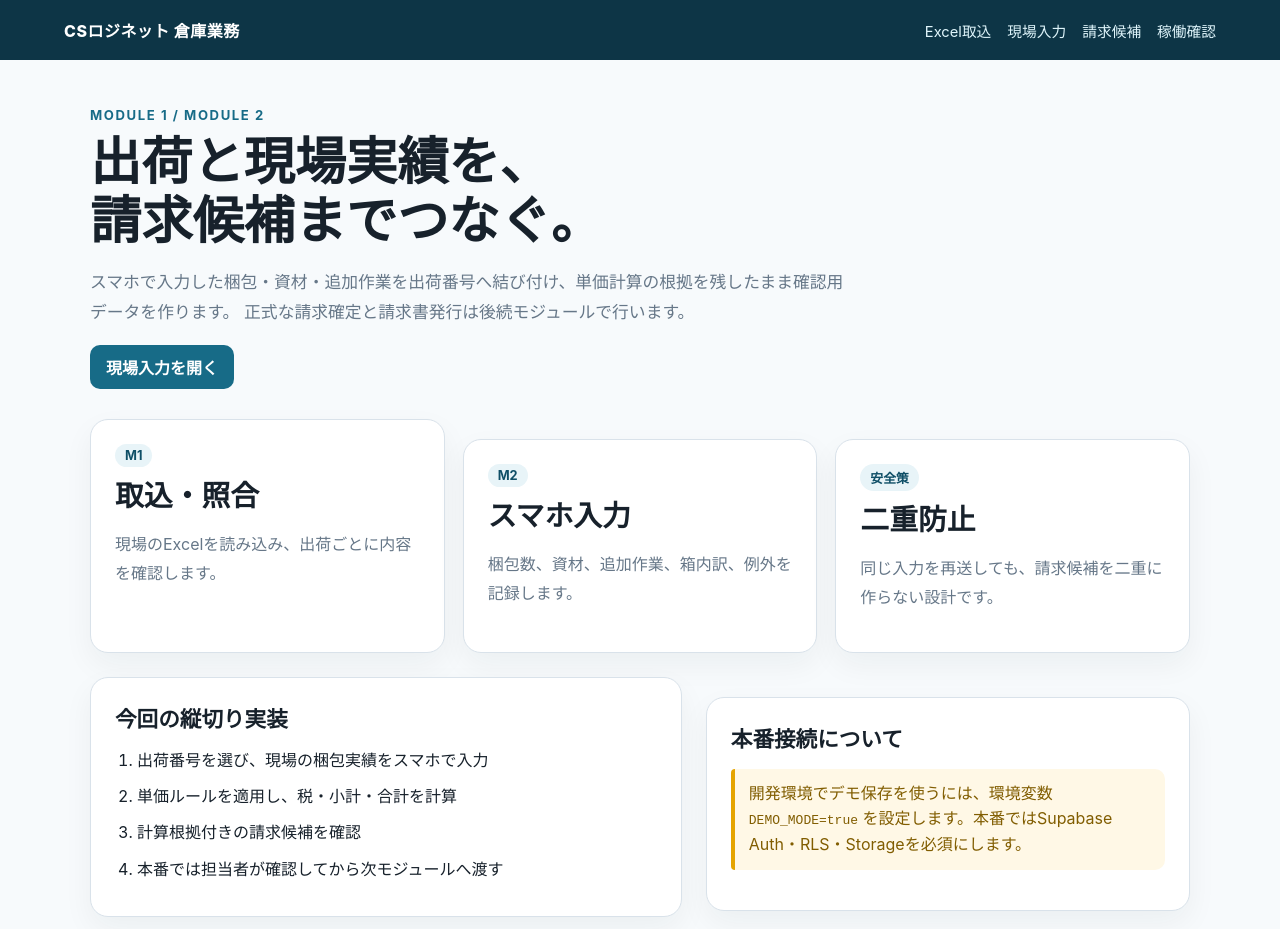
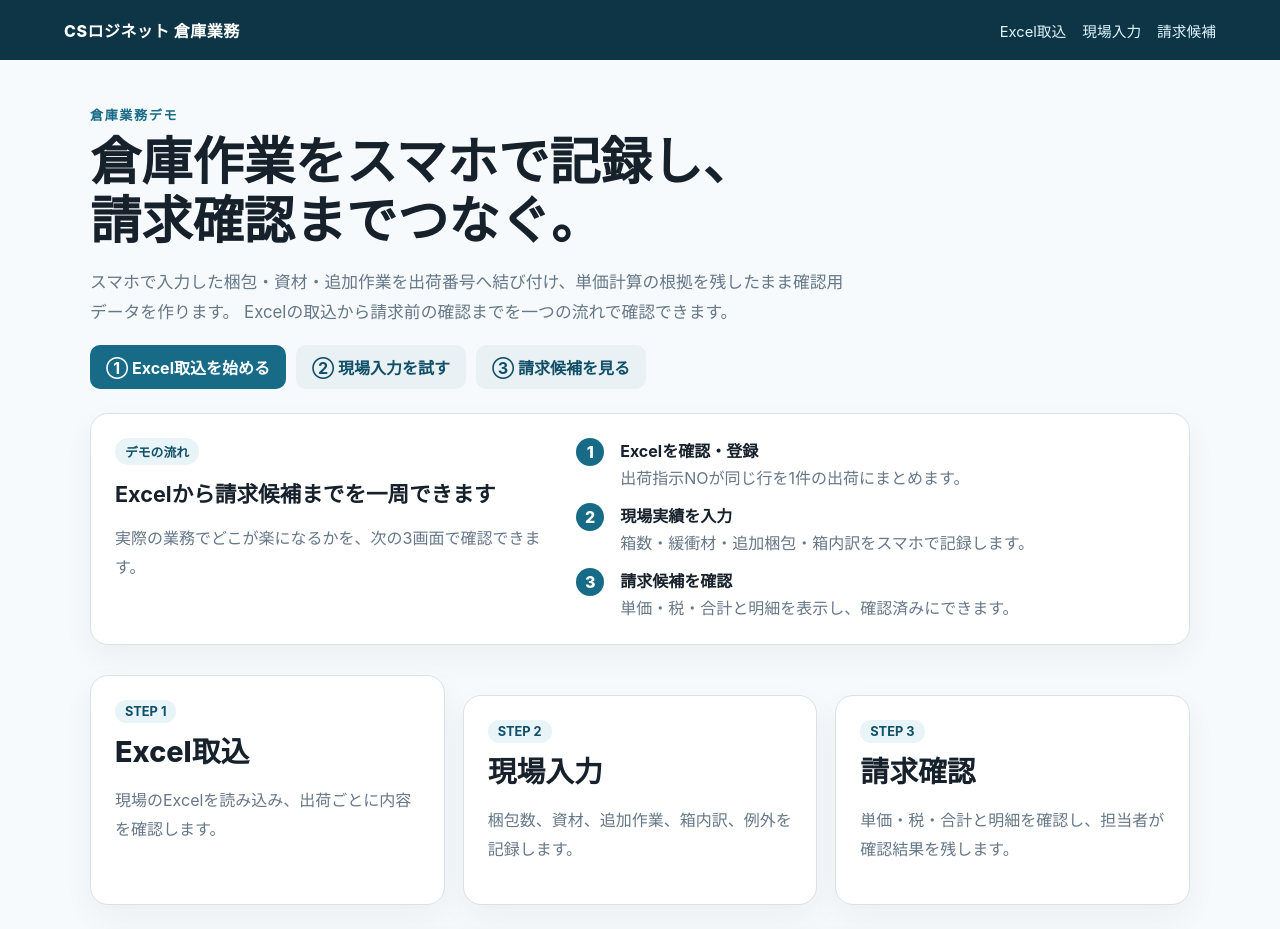
Before and after one commit to Athena900/souko_app, a Next.js app: page / in a window 1280 px wide. Shown: the top 929 px of the page. Built offline with nearby package versions, Linux system fonts and the light colour scheme.

Commit message:
feat: polish client-facing prototype flow

```diff
--- a/app/billing/page.tsx
+++ b/app/billing/page.tsx
@@ -1,4 +1,5 @@
 import Link from "next/link";
+import { DemoEnvironmentBanner } from "@/src/features/demo/demo-environment-banner";
 import { BillingCandidateReview } from "@/src/features/billing/billing-candidate-review";
 import { hasSupabasePublicEnv, isDemoMode } from "@/src/lib/env";
 import { createSupabaseServerClient } from "@/src/lib/supabase/server";
@@ -38,9 +39,10 @@ export default async function BillingPage() {
         <nav className="nav" aria-label="事務メニュー"><Link href="/import">Excel取込</Link><Link href="/field">現場入力</Link><Link href="/">トップへ戻る</Link></nav>
       </header>
       <main className="main">
-        <span className="eyebrow">Billing candidates</span>
+        <DemoEnvironmentBanner />
+        <span className="eyebrow">事務確認</span>
         <h1>請求候補を確認</h1>
-        <p className="lede">現場記録に承認済み単価を適用し、請求前の金額と根拠を確認します。ここでは正式な請求確定や請求書発行は行いません。</p>
+        <p className="lede">現場記録に単価を適用し、請求前の金額と明細を確認します。</p>
         <BillingCandidateReview scope={scope} />
       </main>
     </div>
--- a/app/field/page.tsx
+++ b/app/field/page.tsx
@@ -1,4 +1,5 @@
 import Link from "next/link";
+import { DemoEnvironmentBanner } from "@/src/features/demo/demo-environment-banner";
 import { FieldRecordForm } from "@/src/features/field/field-record-form";
 import { isDemoMode, hasSupabasePublicEnv } from "@/src/lib/env";
 import { createSupabaseServerClient } from "@/src/lib/supabase/server";
@@ -40,7 +41,8 @@ export default async function FieldPage() {
         <nav className="nav" aria-label="現場メニュー"><Link href="/import">Excel取込</Link><Link href="/">トップへ戻る</Link></nav>
       </header>
       <main className="main">
-        <span className="eyebrow">Field work</span>
+        <DemoEnvironmentBanner />
+        <span className="eyebrow">現場作業</span>
         <h1>現場実績を入力</h1>
         <p className="lede">出荷番号を選び、梱包数と資材を入力します。箱内訳は必要な案件だけ登録できます。</p>
         <FieldRecordForm scope={scope} />
--- a/app/globals.css
+++ b/app/globals.css
@@ -71,12 +71,21 @@ p { line-height: 1.8; }
 .table-scroll .line-table { min-width: 680px; }
 .table-scroll .line-table td:last-child, .table-scroll .line-table th:last-child { text-align: left; white-space: normal; }
 .notice { border-left: 4px solid #e5a400; background: var(--warning-bg); color: var(--warning-ink); padding: 12px 14px; border-radius: 4px 10px 10px 4px; line-height: 1.6; }
+.demo-banner { display: flex; align-items: center; gap: 10px; margin-bottom: 22px; padding: 11px 14px; border: 1px solid #b9dbe6; border-radius: 12px; background: #edf9fc; color: var(--primary-dark); font-size: .9rem; line-height: 1.55; }
+.demo-guide { display: grid; grid-template-columns: .85fr 1.15fr; gap: 26px; align-items: start; margin-top: 24px; }
+.demo-guide h2 { margin-top: 12px; }
+.demo-flow { display: grid; gap: 12px; margin: 0; padding: 0; list-style: none; counter-reset: demo-step; }
+.demo-flow li { display: grid; grid-template-columns: 34px 1fr; column-gap: 10px; align-items: start; }
+.demo-flow li::before { content: counter(demo-step); counter-increment: demo-step; display: grid; place-items: center; width: 28px; height: 28px; border-radius: 50%; background: var(--primary); color: #fff; font-weight: 800; }
+.demo-flow strong, .demo-flow span { grid-column: 2; }
+.demo-flow strong { grid-row: 1; }
+.demo-flow span { grid-row: 2; color: var(--muted); line-height: 1.55; }
 .footer { width: min(1100px, 90vw); margin: 0 auto; padding: 18px 0 30px; color: var(--muted); font-size: .86rem; }
 
 @media (max-width: 780px) {
   .topbar { align-items: flex-start; flex-direction: column; padding: 16px 5vw; }
   .main { padding-top: 30px; }
-  .grid, .two-column { grid-template-columns: 1fr; }
+  .grid, .two-column, .demo-guide { grid-template-columns: 1fr; }
   .form-grid { grid-template-columns: 1fr; }
   .field.full { grid-column: auto; }
   .inline-row { grid-template-columns: 1fr 100px; }
--- a/app/import/page.tsx
+++ b/app/import/page.tsx
@@ -1,4 +1,5 @@
 import Link from "next/link";
+import { DemoEnvironmentBanner } from "@/src/features/demo/demo-environment-banner";
 import { ExcelImportPreview } from "@/src/features/import/excel-import-preview";
 
 export const dynamic = "force-dynamic";
@@ -11,7 +12,8 @@ export default function ImportPage() {
         <nav className="nav" aria-label="事務メニュー"><Link href="/field">現場入力</Link><Link href="/billing">請求候補</Link><Link href="/">トップへ戻る</Link></nav>
       </header>
       <main className="main">
-        <span className="eyebrow">Module 1 / Excel</span>
+        <DemoEnvironmentBanner />
+        <span className="eyebrow">出荷データ</span>
         <h1>出荷Excelを確認</h1>
         <p className="lede">現場で入力したExcelを読み込み、同じ出荷番号の商品を1件の出荷としてまとめて確認します。</p>
         <ExcelImportPreview />
--- a/app/page.tsx
+++ b/app/page.tsx
@@ -1,4 +1,5 @@
 import Link from "next/link";
+import { DemoEnvironmentBanner } from "@/src/features/demo/demo-environment-banner";
 
 export default function HomePage() {
   return (
@@ -9,58 +10,65 @@ export default function HomePage() {
           <Link href="/import">Excel取込</Link>
           <Link href="/field">現場入力</Link>
           <Link href="/billing">請求候補</Link>
-          <Link href="/api/health">稼働確認</Link>
         </nav>
       </header>
 
       <main className="main">
-        <span className="eyebrow">Module 1 / Module 2</span>
-        <h1>出荷と現場実績を、<br />請求候補までつなぐ。</h1>
+        <DemoEnvironmentBanner />
+        <span className="eyebrow">倉庫業務デモ</span>
+        <h1>倉庫作業をスマホで記録し、<br />請求確認までつなぐ。</h1>
         <p className="lede">
           スマホで入力した梱包・資材・追加作業を出荷番号へ結び付け、単価計算の根拠を残したまま確認用データを作ります。
-          正式な請求確定と請求書発行は後続モジュールで行います。
+          Excelの取込から請求前の確認までを一つの流れで確認できます。
         </p>
         <div className="actions">
-          <Link className="button" href="/field">現場入力を開く</Link>
+          <Link className="button" href="/import">① Excel取込を始める</Link>
+          <Link className="button secondary" href="/field">② 現場入力を試す</Link>
+          <Link className="button secondary" href="/billing">③ 請求候補を見る</Link>
         </div>
+
+        <section className="demo-guide panel" aria-labelledby="demo-guide-title">
+          <div>
+            <span className="tag">デモの流れ</span>
+            <h2 id="demo-guide-title">Excelから請求候補までを一周できます</h2>
+            <p className="muted">実際の業務でどこが楽になるかを、次の3画面で確認できます。</p>
+          </div>
+          <ol className="demo-flow">
+            <li><strong>Excelを確認・登録</strong><span>出荷指示NOが同じ行を1件の出荷にまとめます。</span></li>
+            <li><strong>現場実績を入力</strong><span>箱数・緩衝材・追加梱包・箱内訳をスマホで記録します。</span></li>
+            <li><strong>請求候補を確認</strong><span>単価・税・合計と明細を表示し、確認済みにできます。</span></li>
+          </ol>
+        </section>
 
         <section className="grid" aria-label="実装状況">
           <div className="panel">
-            <span className="tag">M1</span>
-            <div className="metric">取込・照合</div>
+            <span className="tag">STEP 1</span>
+            <div className="metric">Excel取込</div>
             <p className="muted">現場のExcelを読み込み、出荷ごとに内容を確認します。</p>
           </div>
           <div className="panel">
-            <span className="tag">M2</span>
-            <div className="metric">スマホ入力</div>
+            <span className="tag">STEP 2</span>
+            <div className="metric">現場入力</div>
             <p className="muted">梱包数、資材、追加作業、箱内訳、例外を記録します。</p>
           </div>
           <div className="panel">
-            <span className="tag">安全策</span>
-            <div className="metric">二重防止</div>
-            <p className="muted">同じ入力を再送しても、請求候補を二重に作らない設計です。</p>
+            <span className="tag">STEP 3</span>
+            <div className="metric">請求確認</div>
+            <p className="muted">単価・税・合計と明細を確認し、担当者が確認結果を残します。</p>
           </div>
         </section>
 
-        <section className="two-column" style={{ marginTop: 24 }}>
-          <div className="panel">
-            <h2>今回の縦切り実装</h2>
-            <ol className="steps">
-              <li>出荷番号を選び、現場の梱包実績をスマホで入力</li>
-              <li>単価ルールを適用し、税・小計・合計を計算</li>
-              <li>計算根拠付きの請求候補を確認</li>
-              <li>本番では担当者が確認してから次モジュールへ渡す</li>
-            </ol>
-          </div>
-          <div className="panel">
-            <h2>本番接続について</h2>
-            <p className="notice">
-              開発環境でデモ保存を使うには、環境変数 <code>DEMO_MODE=true</code> を設定します。本番ではSupabase Auth・RLS・Storageを必須にします。
-            </p>
-          </div>
+        <section className="panel" style={{ marginTop: 24 }}>
+          <h2>このデモで確認できること</h2>
+          <ol className="steps">
+            <li>出荷番号を選び、現場の梱包実績をスマホで入力</li>
+            <li>単価ルールを適用し、税・小計・合計を計算</li>
+            <li>計算根拠付きの請求候補を確認</li>
+            <li>担当者が内容を確認し、確認結果を残す</li>
+          </ol>
         </section>
       </main>
-      <footer className="footer">CSロジネット M1/M2 初期実装</footer>
+      <footer className="footer">CSロジネット 倉庫業務デモ</footer>
     </div>
   );
 }
--- /dev/null
+++ b/src/features/demo/demo-environment-banner.tsx
@@ -0,0 +1,12 @@
+import { isDemoMode } from "@/src/lib/env";
+
+export function DemoEnvironmentBanner() {
+  if (!isDemoMode()) return null;
+
+  return (
+    <div className="demo-banner" role="status">
+      <span className="tag">デモ環境</span>
+      <span>この画面の入力はデモ用です。実際の請求には反映されません。</span>
+    </div>
+  );
+}
```
Also changed, not shown: src/features/field/field-record-form.tsx (+25 -0 lines), src/features/import/excel-import-preview.tsx (+6 -1 lines).
